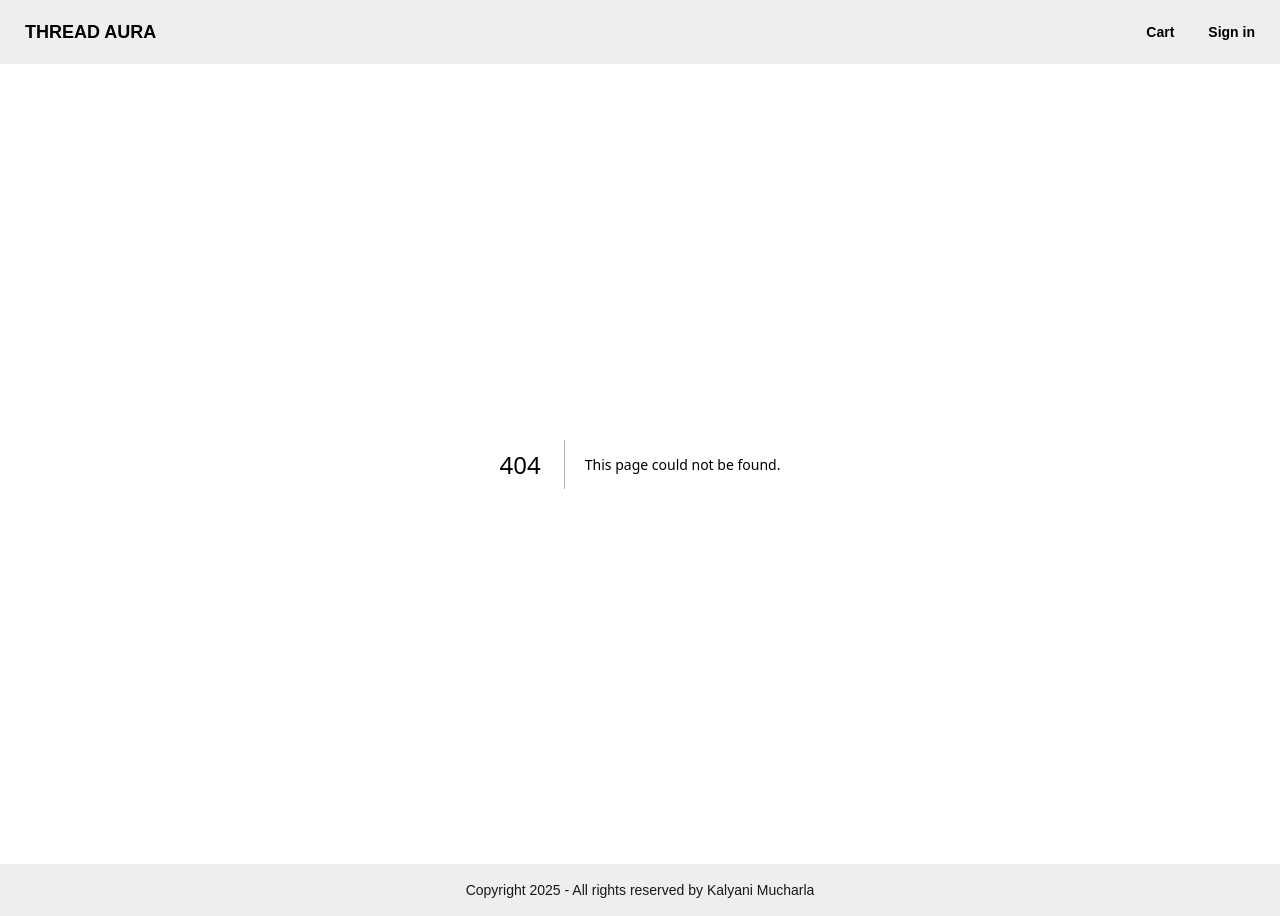
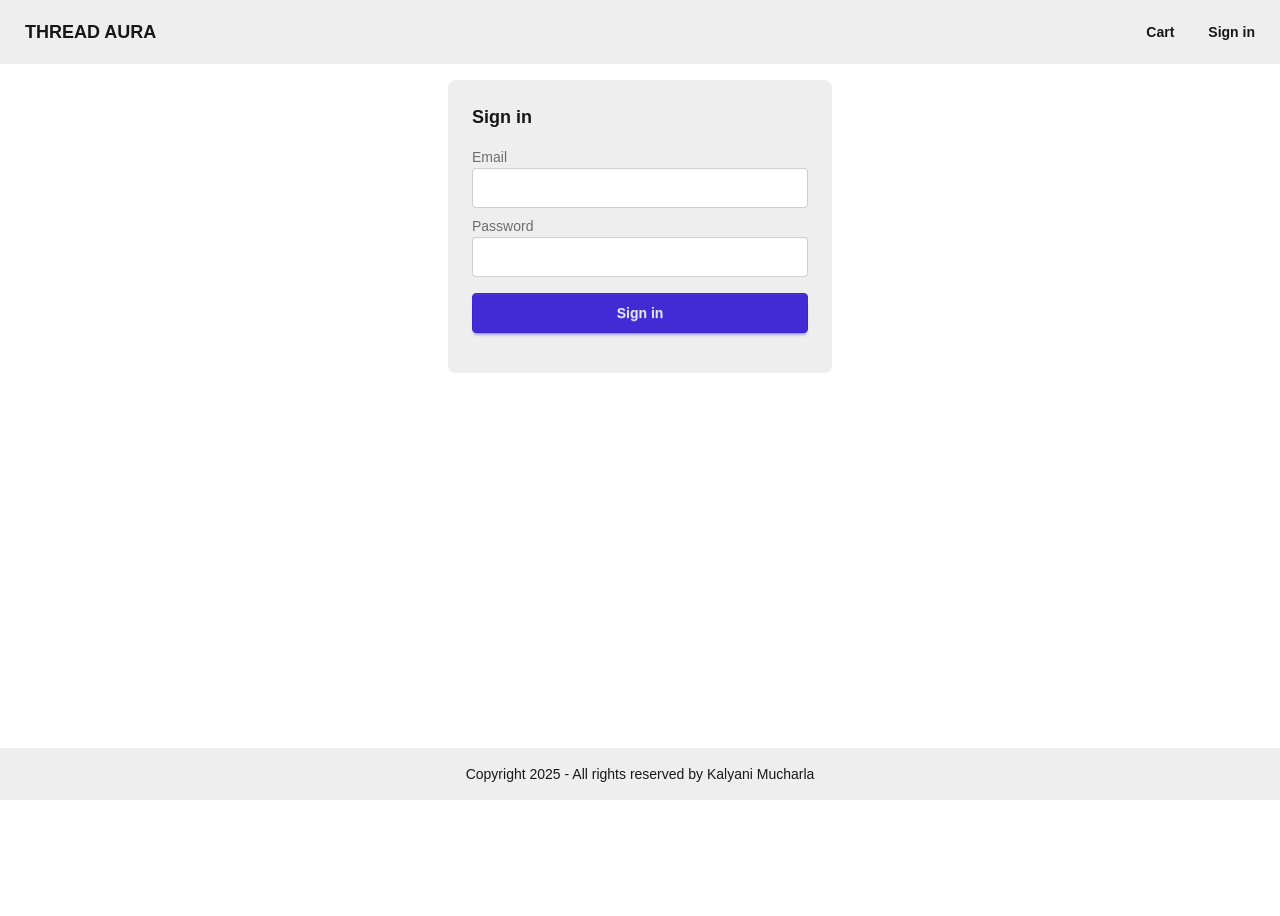
Before and after one commit to MUCHARLA-KALYANI/threadaura, a Next.js app: page /signin in a window 1280 px wide. Before the commit this address had no page. After the commit the page ends 800 px from the top, so only its background shows below. Built offline with nearby package versions, Linux system fonts and the light colour scheme; no server answers.

Commit message:
done with user authentication

```diff
--- a/app/(front)/page.tsx
+++ b/app/(front)/page.tsx
@@ -5,7 +5,7 @@ import Link from "next/link";
 import Image from "next/image";
 
 export const metadata: Metadata = {
-  title: process.env.NEXT_PUBLIC_APP_NAME || "Next Amazona V2",
+  title: process.env.NEXT_PUBLIC_APP_NAME || "THREAD AURA",
   description:
     process.env.NEXT_PUBLIC_APP_DESC ||
     "Nextjs, Server components, Next auth, daisyui, zustand",
--- /dev/null
+++ b/app/(front)/signin/Form.tsx
@@ -0,0 +1,111 @@
+'use client'
+import { signIn, useSession } from "next-auth/react"
+import { useRouter, useSearchParams } from "next/navigation"
+import { useEffect } from "react"
+import { SubmitHandler, useForm } from 'react-hook-form'
+
+type Inputs = {
+  email: string
+  password: string
+}
+
+const Form = () => {
+    const { data: session } = useSession()
+    const params = useSearchParams()
+    let callbackUrl = params?.get('callbackUrl') || '/'
+    const router = useRouter()
+
+    const {
+    register,
+    handleSubmit,
+    formState: { errors, isSubmitting },
+  } = useForm<Inputs>({
+    defaultValues: {
+      email: '',
+      password: '',
+    },
+  })
+
+  useEffect(() => {
+    if (session && session.user) {
+      router.push(callbackUrl)
+    }
+  }, [callbackUrl, params, router, session])
+
+   const formSubmit: SubmitHandler<Inputs> = async (form) => {
+    const { email, password } = form
+    signIn('credentials', {
+      email,
+      password,
+    })
+  }
+  return(
+    <div className="max-w-sm  mx-auto card bg-base-300 my-4">
+        <div className="card-body">
+        <h1 className="card-title">Sign in</h1>
+        {params?.get('error') && (
+          <div className="alert text-error">
+            {params?.get('error') === 'CredentialsSignin'
+              ? 'Invalid email or password'
+              : params?.get('error')}
+          </div>
+        )}
+         {params?.get('success') && (
+          <div className="alert text-success">{params.get('success')}</div>
+        )}
+         <form onSubmit={handleSubmit(formSubmit)}>
+          <div className="my-2">
+            <label className="label" htmlFor="email">
+              Email
+            </label>
+            <input
+              type="text"
+              id="email"
+              {...register('email', {
+                required: 'Email is required',
+                pattern: {
+                  value: /[a-z0-9]+@[a-z]+\.[a-z]{2,3}/,
+                  message: 'Email is invalid',
+                },
+              })}
+              className="input input-bordered w-full max-w-sm"
+            />
+            {errors.email?.message && (
+              <div className="text-error">{errors.email.message}</div>
+            )}
+          </div>
+          <div className="my-2">
+            <label className="label" htmlFor="password">
+              Password
+            </label>
+            <input
+              type="password"
+              id="password"
+              {...register('password', {
+                required: 'Password is required',
+              })}
+              className="input input-bordered w-full max-w-sm"
+            />
+            {errors.password?.message && (
+              <div className="text-error">{errors.password.message}</div>
+            )}
+          </div>
+          <div className="my-4">
+            <button
+              type="submit"
+              disabled={isSubmitting}
+              className="btn btn-primary w-full"
+            >
+              {isSubmitting && (
+                <span className="loading loading-spinner"></span>
+              )}
+              Sign in
+            </button>
+          </div>
+        </form>
+        </div>
+    </div>
+  )
+}
+
+export default Form
--- /dev/null
+++ b/app/(front)/signin/page.tsx
@@ -0,0 +1,10 @@
+ import { Metadata } from 'next'
+import Form from './Form'
+
+export const metadata: Metadata = {
+  title: 'Sign in',
+}
+
+export default async function Signin() {
+  return <Form />
+}
--- /dev/null
+++ b/app/api/auth/[...nextauth]/route.ts
@@ -0,0 +1 @@
+export { GET, POST } from '@/lib/auth'
--- a/app/layout.tsx
+++ b/app/layout.tsx
@@ -2,6 +2,7 @@ import type { Metadata } from "next";
 import { Geist, Geist_Mono } from "next/font/google";
 import "./globals.css";
 import Header from "@/components/header/header";
+import Providers from "@/components/Providers";
 
 const geistSans = Geist({
   variable: "--font-geist-sans",
@@ -28,14 +29,15 @@ export default function RootLayout({
       <body
         className={`${geistSans.variable} ${geistMono.variable} antialiased`}
       >
+        <Providers>
           <div className="min-h-screen flex flex-col">
-          <Header/>
+            <Header />
             {children}
             <footer className="footer footer-center p-4 bg-base-300 text-base-content">
               <p>Copyright 2025 - All rights reserved by Kalyani Mucharla</p>
             </footer>
           </div>
-
+        </Providers>
       </body>
     </html>
   );
--- /dev/null
+++ b/components/Providers.tsx
@@ -0,0 +1,11 @@
+'use client'
+
+import { SessionProvider } from 'next-auth/react'
+
+export default function Providers({
+  children,
+}: {
+  children: React.ReactNode
+}) {
+  return <SessionProvider>{children}</SessionProvider>
+}
--- a/components/header/Menu.tsx
+++ b/components/header/Menu.tsx
@@ -1,5 +1,6 @@
 'use client'
 import useCartService from '@/lib/hooks/useCartStore'
+import { signIn, signOut, useSession } from 'next-auth/react'
 import Link from 'next/link'
 import { useEffect, useState } from 'react'
 
@@ -9,7 +10,12 @@ const Menu = () => {
   useEffect(() => {
     setMounted(true)
   }, [])
-  return <div>
+
+  const signoutHandler = () => {
+    signOut({callbackUrl : '/signin'})
+  }
+  const {data: session} = useSession()
+  return (<div>
     <ul className="flex items-stretch">
         <li>
             <Link className="btn btn-ghost rounded-btn" href="/cart">
@@ -21,12 +27,53 @@ const Menu = () => {
               )}
             </Link>
         </li>
-        <li>
-            <button className="btn btn-ghost rounded-btn" type="button">
+        {session && session.user ? (
+            <>
+              <li>
+                <div className="dropdown dropdown-bottom dropdown-end">
+                  <label tabIndex={0} className="btn btn-ghost rounded-btn">
+                    {session.user.name}
+                    <svg
+                      xmlns="http://www.w3.org/2000/svg"
+                      fill="none"
+                      viewBox="0 0 24 24"
+                      strokeWidth={1.5}
+                      stroke="currentColor"
+                      className="w-6 h-6"
+                    >
+                      <path
+                        strokeLinecap="round"
+                        strokeLinejoin="round"
+                        d="M19.5 8.25l-7.5 7.5-7.5-7.5"
+                      />
+                    </svg>
+                  </label>
+                  <ul
+                    tabIndex={0}
+                    className="menu dropdown-content z-[1] p-2 shadow bg-base-300 rounded-box w-52 "
+                  >
+                    <li>
+                      <button type="button" onClick={signoutHandler}>
+                        Sign out
+                      </button>
+                    </li>
+                  </ul>
+                </div>
+              </li>
+            </>
+          ) : (
+            <li>
+              <button
+                className="btn btn-ghost rounded-btn"
+                type="button"
+                onClick={() => signIn()}
+              >
                 Sign in
-            </button>
-        </li>
+              </button>
+            </li>
+          )}
     </ul>
   </div>
+  )
 }
 export default Menu
--- /dev/null
+++ b/lib/auth.ts
@@ -0,0 +1,62 @@
+// lib/auth.ts
+import NextAuth from 'next-auth'
+import CredentialsProvider from 'next-auth/providers/credentials'
+import dbConnect from './dbConnect'
+import UserModel from './models/UserModel'
+import bcrypt from 'bcryptjs'
+
+export const authOptions = {
+  providers: [
+    CredentialsProvider({
+      credentials: {
+        email: { type: 'email' },
+        password: { type: 'password' },
+      },
+      async authorize(credentials) {
+        await dbConnect()
+        if (!credentials) return null
+
+        const user = await UserModel.findOne({ email: credentials.email })
+        if (user && await bcrypt.compare(credentials.password, user.password)) {
+          return user
+        }
+        return null
+      },
+    }),
+  ],
+  pages: {
+    signIn: '/signin',
+    newUser: '/register',
+    error: '/signin',
+  },
+  callbacks: {
+    async jwt({ user, token, trigger, session }: any) {
+      if (user) {
+        token.user = {
+          _id: user.id,
+          email: user.email,
+          name: user.name,
+          isAdmin: user.isAdmin,
+        }
+      }
+      if (trigger === 'update' && session) {
+        token.user = {
+          ...token.user,
+          email: session.user.email,
+          name: session.user.name,
+        }
+      }
+      return token
+    },
+    async session({ session, token }: any) {
+      if (token?.user) {
+        session.user = token.user
+      }
+      return session
+    },
+  },
+}
+
+const handler = NextAuth(authOptions)
+
+export { handler as GET, handler as POST } // For your /api/auth route
--- /dev/null
+++ b/middleware.ts
@@ -0,0 +1,26 @@
+import { withAuth } from 'next-auth/middleware'
+import { NextResponse } from 'next/server'
+import type { NextRequest } from 'next/server'
+
+export default withAuth(
+  function middleware(request: NextRequest) {
+    // You can access user info like this: request.nextauth.token
+    return NextResponse.next()
+  },
+  {
+    callbacks: {
+      authorized: ({ token }) => !!token, // Only allow if token exists
+    },
+  }
+)
+
+export const config = {
+  matcher: [
+    '/shipping',
+    '/payment',
+    '/place-order',
+    '/profile',
+    '/order/:path*',
+    '/admin/:path*',
+  ],
+}
--- a/package.json
+++ b/package.json
@@ -13,8 +13,10 @@
     "mongoose": "^8.15.0",
     "mysql2": "^3.14.0",
     "next": "15.3.1",
+    "next-auth": "^4.24.11",
     "react": "^19.0.0",
     "react-dom": "^19.0.0",
+    "react-hook-form": "^7.56.4",
     "zustand": "^5.0.5"
   },
   "devDependencies": {
```
Also changed, not shown: 1 other file (tests, documents, lock files or other folders). Lines whose indentation alone changed are shown as unchanged.
